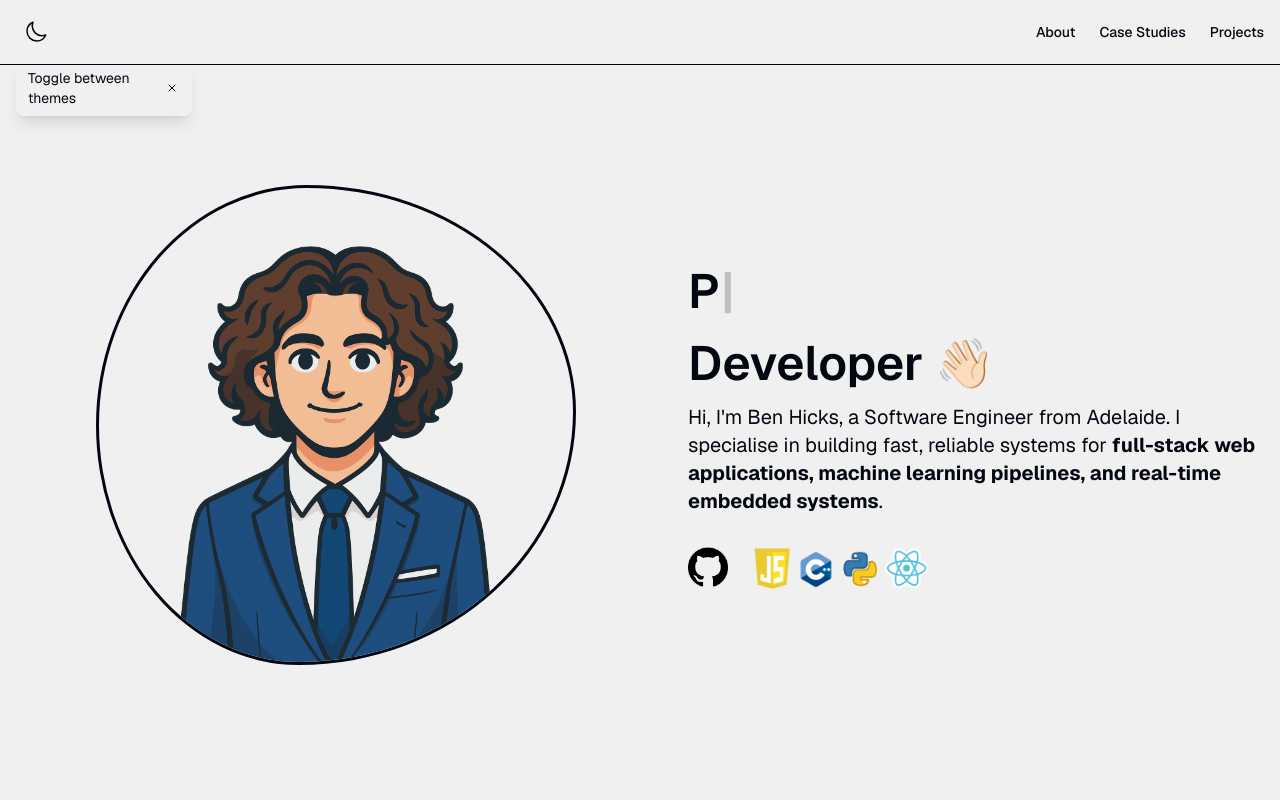
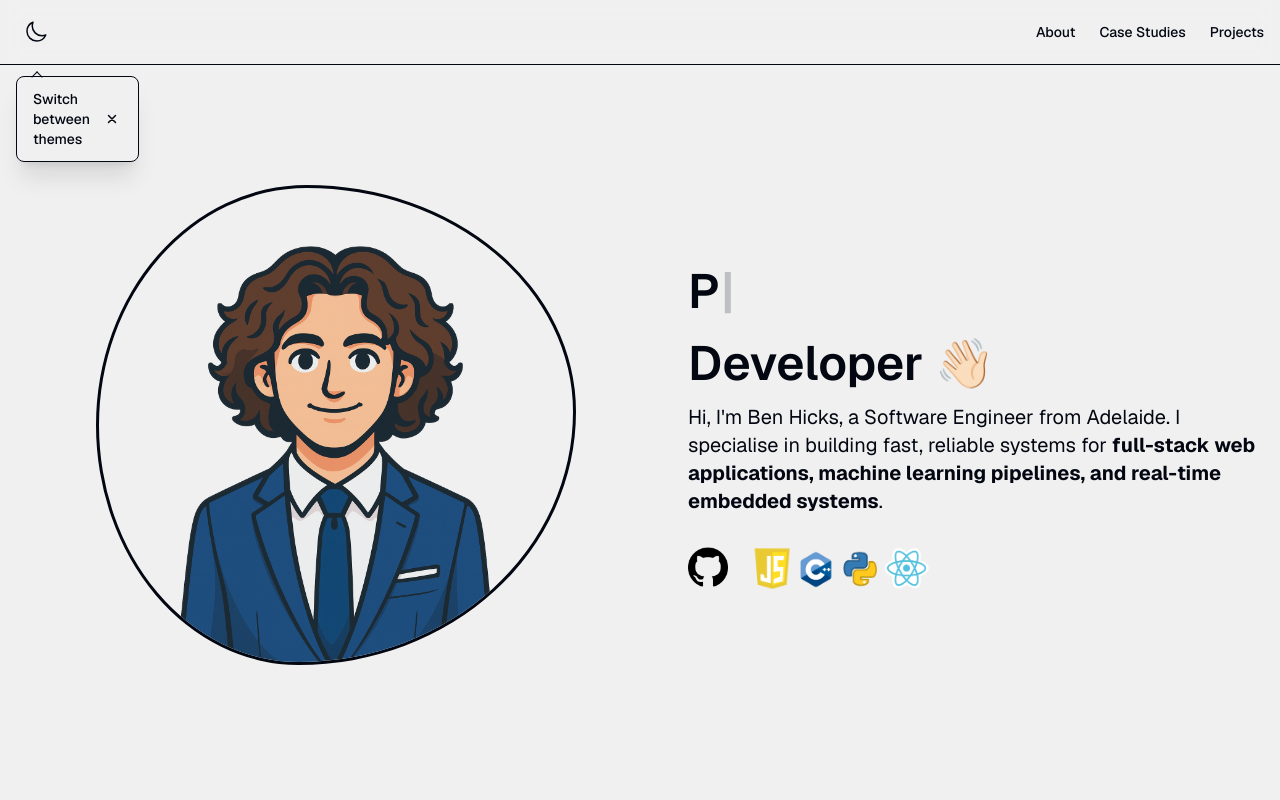
Before and after one commit to benhix/new-portfolio, a Next.js app: page / in a window 1280 px wide. Shown: the top 800 px of the page. Built offline with nearby package versions, Linux system fonts and the light colour scheme.

Commit message:
Detect system theme and save & dialog under theme toggle

```diff
--- a/app/globals.css
+++ b/app/globals.css
@@ -143,5 +143,16 @@ body {
   }
 }
 
+.theme-tooltip-container {
+  background-color: hsl(var(--background) / 0.95);
+  backdrop-filter: blur(4px);
+}
+
+@supports (backdrop-filter: blur(4px)) or (-webkit-backdrop-filter: blur(4px)) {
+  .theme-tooltip-container {
+    background-color: hsl(var(--background) / 0.90);
+  }
+}
+
 /* A more complex wobbly effect might involve more steps or different properties. */
 /* Search for "CSS wobbly border animation" or "CSS squiggly border animation" for ideas. */
--- a/components/ThemeTooltip.tsx
+++ b/components/ThemeTooltip.tsx
@@ -45,20 +45,20 @@ const ThemeTooltip = () => {
 
   return (
     <div className="absolute top-full left-0 mt-2 z-60">
-      <div className="relative bg-primary dark:bg-black text-primary-foreground dark:text-white px-3 py-2 rounded-lg shadow-lg dark:border dark:border-white/10 max-w-48 text-sm">
+      <div className="theme-tooltip-container relative border border-border/40 text-foreground px-4 py-3 rounded-lg shadow-xl max-w-52 text-sm mt-4">
         {/* Tooltip Arrow */}
-        <div className="absolute -top-1 left-4 w-2 h-2 bg-primary dark:bg-black rotate-45"></div>
+        <div className="absolute -top-1 left-4 w-2 h-2 bg-background/95 supports-[backdrop-filter]:bg-background/60 rotate-45 border-l border-t border-border/40"></div>
 
         {/* Content */}
-        <div className="flex items-center justify-between gap-2">
-          <span className="md:w-32">Toggle between themes</span>
+        <div className="flex items-center justify-between gap-3">
+          <span className="font-medium">Switch between themes</span>
           <button
             onClick={handleDismiss}
-            className="flex-shrink-0 w-4 h-4 flex items-center justify-center hover:bg-primary-foreground/20 rounded-sm transition-colors"
+            className="flex-shrink-0 w-5 h-5 flex items-center justify-center hover:bg-accent hover:text-accent-foreground rounded-full transition-all duration-200 group"
             aria-label="Dismiss tooltip"
           >
-            <svg className="w-3 h-3" fill="none" stroke="currentColor" viewBox="0 0 24 24">
-              <path strokeLinecap="round" strokeLinejoin="round" strokeWidth={2} d="M6 18L18 6M6 6l12 12" />
+            <svg className="w-3.5 h-3.5 group-hover:scale-110 transition-transform" fill="none" stroke="currentColor" viewBox="0 0 24 24">
+              <path strokeLinecap="round" strokeLinejoin="round" strokeWidth={2.5} d="M6 18L18 6M6 6l12 12" />
             </svg>
           </button>
         </div>
```
